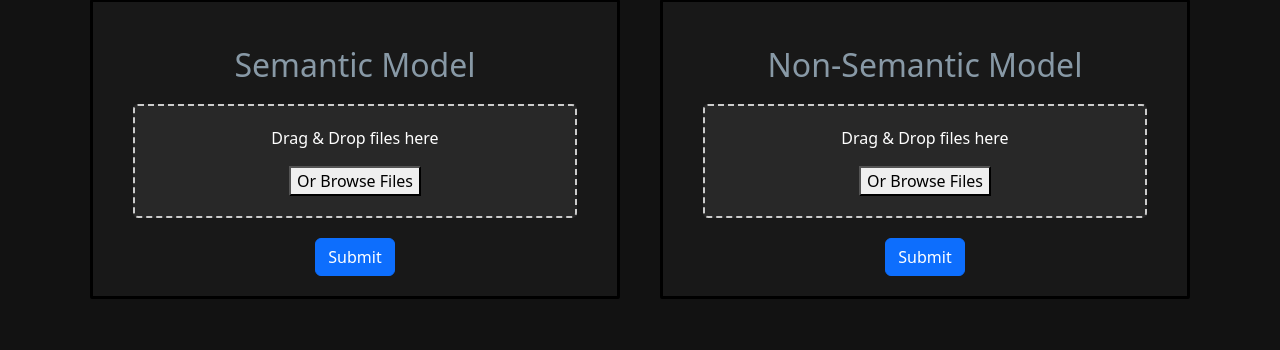
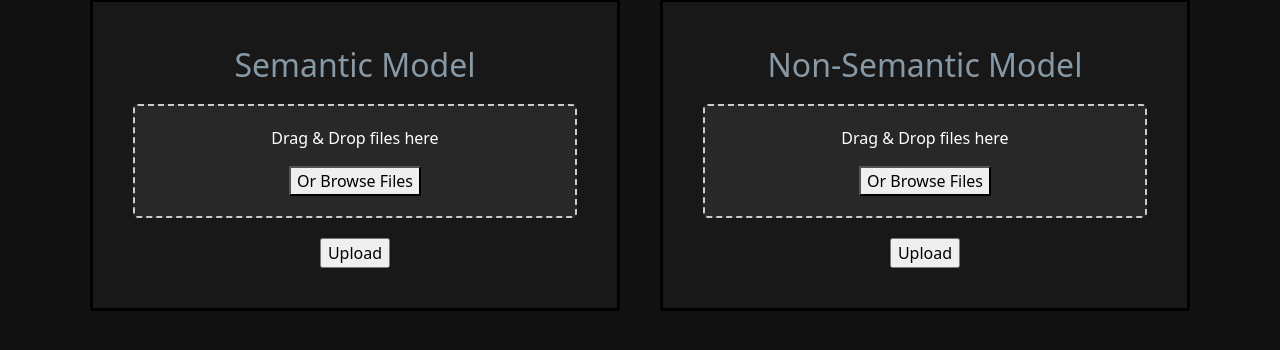
Before and after one commit to VirenKeswani/Ai-image-detection-application, a Flask app: page / in a window 1280 px wide. Shown: the part 125-475 px from the top of the page. Run offline with Flask 3, Linux system fonts and the light colour scheme.

Commit message:
Changes in index.html

```diff
--- a/templates/index.html
+++ b/templates/index.html
@@ -24,12 +24,20 @@
             border-color: #007bff;
         }
 
-        #preview {
+        #preview2 {
             max-width: 300px;
             margin: 20px auto;
         }
 
-        #preview img {
+        #preview2 img {
+            max-width: 100%;
+        }
+        #preview1 {
+            max-width: 300px;
+            margin: 20px auto;
+        }
+
+        #preview1 img {
             max-width: 100%;
         }
         #colx {
@@ -67,20 +75,15 @@
                 <br>
                 <h2>Semantic Model</h2>
 
-                <form id="uploadForm" action="/semantic" method="post" enctype="multipart/form-data">
-                    <div class="drop-container" id="dropContainer">
+                <form id="uploadForm1" action="/semantic" method="post" enctype="multipart/form-data">
+                    <div class="drop-container" id="dropContainer1">
                         <p>Drag & Drop files here</p>
-                        <input type="file" id="fileInput" name="fileInput" accept="image/*" style="display: none;">
-                        <button type="button" onclick="document.getElementById('fileInput').click()">Or Browse
-                            Files</button>
+                        <input type="file" id="fileInput1" name="fileInput" accept="image/*" style="display: none;">
+                        <button type="button" onclick="document.getElementById('fileInput1').click()">Or Browse Files</button>
                     </div>
-                    <!-- <input type="submit" value="Upload"> -->
-                    <div id="preview"></div>
-                    <div class="text-center">
-                        <input class="btn btn-primary" type="submit" value="Submit">
-                    </div>
-
+                    <input type="submit" value="Upload">
                 </form>
+                <div id="preview1"></div>
                 {% if result_semantic %}
                 <div>
                     <div class="card" id="cardx">
@@ -96,20 +99,15 @@
                 <br>
                 <h2>Non-Semantic Model</h2>
 
-                <form id="uploadForm" action="/nsemantic" method="post" enctype="multipart/form-data">
-                    <div class="drop-container" id="dropContainer">
+                <form id="uploadForm2" action="/nsemantic" method="post" enctype="multipart/form-data">
+                    <div class="drop-container" id="dropContainer2">
                         <p>Drag & Drop files here</p>
-                        <input type="file" id="fileInput" name="fileInput" accept="image/*" style="display: none;">
-                        <button type="button" onclick="document.getElementById('fileInput').click()">Or Browse
-                            Files</button>
+                        <input type="file" id="fileInput2" name="fileInput" accept="image/*" style="display: none;">
+                        <button type="button" onclick="document.getElementById('fileInput2').click()">Or Browse Files</button>
                     </div>
-                    <!-- <input type="submit" value="Upload"> -->
-                    <div id="preview"></div>
-                    <div class="text-center">
-                        <input class="btn btn-primary" type="submit" value="Submit">
-                    </div>
-
+                    <input type="submit" value="Upload">
                 </form>
+                <div id="preview2"></div>
                 {% if result_nsemantic %}
                 <div class="card" id="cardx">
                     <div class="card-body">
@@ -165,33 +163,60 @@
     </div> -->
 
     <script>
-        const dropContainer = document.getElementById('dropContainer');
-        const fileInput = document.getElementById('fileInput');
-        const preview = document.getElementById('preview');
+        const dropContainer1 = document.getElementById('dropContainer1');
+const fileInput1 = document.getElementById('fileInput1');
+const preview1 = document.getElementById('preview1');
 
-        dropContainer.addEventListener('dragover', (e) => {
+dropContainer1.addEventListener('dragover', (e) => {
     e.preventDefault();
-            dropContainer.classList.add('drag-over');
+    dropContainer1.classList.add('drag-over');
 });
 
-        dropContainer.addEventListener('dragleave', () => {
-            dropContainer.classList.remove('drag-over');
+dropContainer1.addEventListener('dragleave', () => {
+    dropContainer1.classList.remove('drag-over');
 });
 
-        dropContainer.addEventListener('drop', (e) => {
+dropContainer1.addEventListener('drop', (e) => {
     e.preventDefault();
-            dropContainer.classList.remove('drag-over');
+    dropContainer1.classList.remove('drag-over');
 
     const file = e.dataTransfer.files[0];
-            previewFile(file);
+    previewFile(file, preview1);
 });
 
-        fileInput.addEventListener('change', () => {
-            const file = fileInput.files[0];
-            previewFile(file);
+fileInput1.addEventListener('change', () => {
+    const file = fileInput1.files[0];
+    previewFile(file, preview1);
 });
 
-        function previewFile(file) {
+// Form 2
+const dropContainer2 = document.getElementById('dropContainer2');
+const fileInput2 = document.getElementById('fileInput2');
+const preview2 = document.getElementById('preview2');
+
+dropContainer2.addEventListener('dragover', (e) => {
+    e.preventDefault();
+    dropContainer2.classList.add('drag-over');
+});
+
+dropContainer2.addEventListener('dragleave', () => {
+    dropContainer2.classList.remove('drag-over');
+});
+
+dropContainer2.addEventListener('drop', (e) => {
+    e.preventDefault();
+    dropContainer2.classList.remove('drag-over');
+
+    const file = e.dataTransfer.files[0];
+    previewFile(file, preview2);
+});
+
+fileInput2.addEventListener('change', () => {
+    const file = fileInput2.files[0];
+    previewFile(file, preview2);
+});
+
+function previewFile(file, preview) {
     const reader = new FileReader();
 
     reader.onload = function (e) {
@@ -203,8 +228,6 @@
 
     reader.readAsDataURL(file);
 }
-
-        // You may want to add additional handling for form submission
     </script>
 
 </body>
```
Lines whose indentation alone changed are shown as unchanged.
